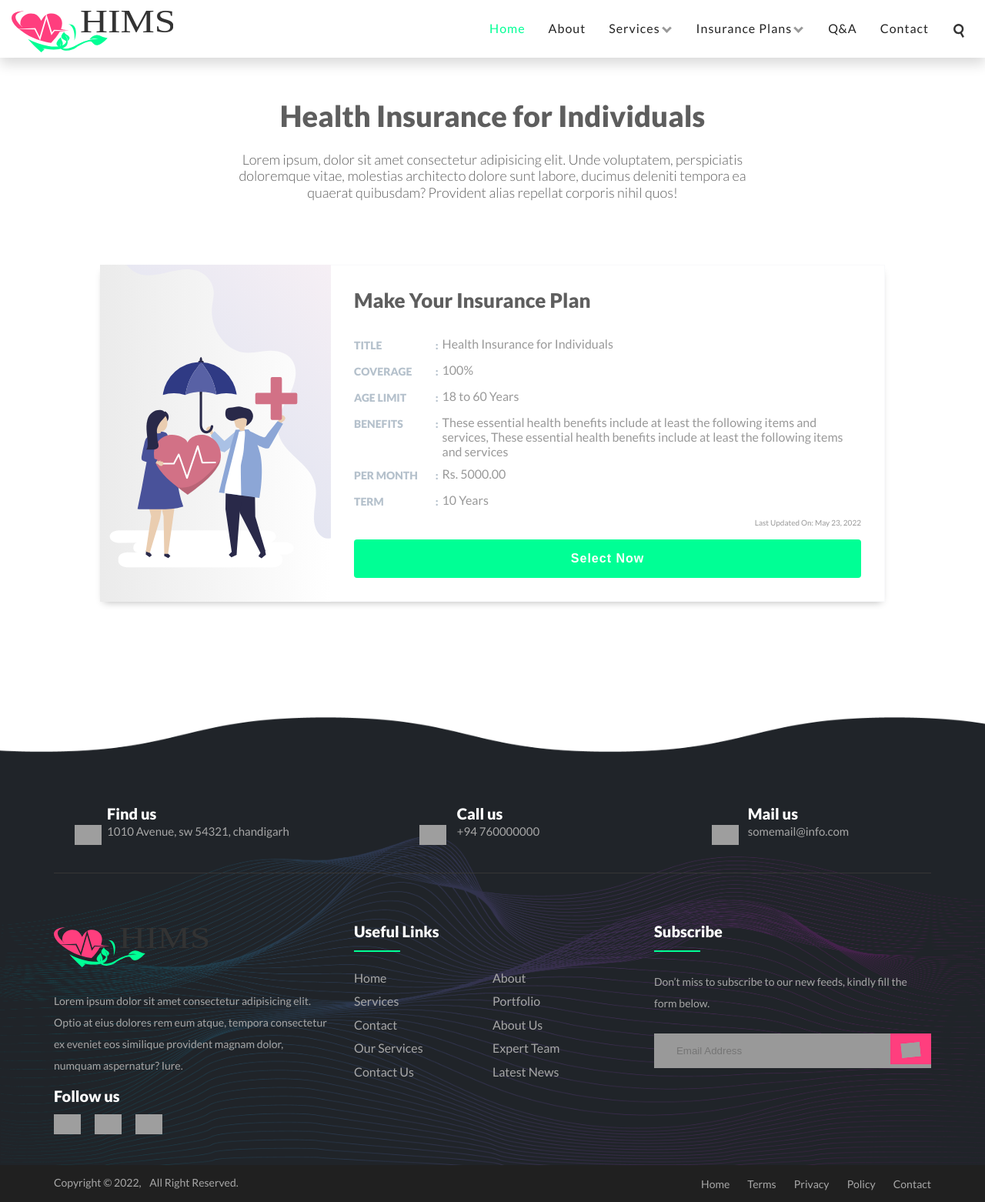
After one commit to ManeeshDev/hims-iwt-final-project, a PHP site: page /policy.php in a window 1280 px wide; the page is wider, and only the part inside the window is pictured. The commit adds this page. Shown: that part at 77% size. Run offline with PHP 8.4, Linux system fonts and the light colour scheme; grey boxes are pictures that could not be loaded.

Commit message:
Make Policy page html/css/js

```diff
--- a/css/app.css
+++ b/css/app.css
@@ -12,3 +12,4 @@
 @import url("./symbols.css");
 @import url("./footer.css");
 @import url("./home.css");
+@import url("./policy.css");
--- a/css/helper.css
+++ b/css/helper.css
@@ -220,6 +220,16 @@
     margin-right: 3rem !important;
 }
 
+.my-5,
+.mt-5 {
+    margin-top: 3rem !important;
+}
+
+.my-5,
+.mb-5 {
+    margin-bottom: 3rem !important;
+}
+
 .py-5,
 .pt-5 {
     padding-top: 3rem !important;
@@ -254,6 +264,15 @@
 }
 
 /* ==== Shadow class === */
+.float-r {
+    float: right !important;
+}
+
+.float-l {
+    float: left !important;
+}
+
+/* ==== Shadow class === */
 .shadow {
     box-shadow: 0 0.5rem 1rem rgba(0, 0, 0, 0.15) !important;
 }
--- /dev/null
+++ b/css/policy.css
@@ -0,0 +1,115 @@
+.policy-header {
+    max-width: 720px;
+    text-align: center;
+}
+
+.policy-header h2,
+.policy-header h6 {
+    max-width: 720px;
+    text-align: center;
+    display: inline-block;
+    vertical-align: middle;
+    margin: 5px 0;
+    color: var(--dark-gray);
+}
+
+.policy-header h2 {
+    font-size: 38px;
+    margin-bottom: 18px;
+}
+
+.policy-header h6 {
+    font-size: 18px;
+    font-weight: lighter;
+}
+
+#policyFormSec {
+    margin-bottom: 150px;
+}
+
+.buy-policy-form {
+    position: relative;
+    max-width: 1020px;
+    width: 100%;
+    margin: auto;
+    background: #fff;
+    -webkit-box-shadow: 0px 5px 10px -5px rgba(0, 0, 0, 0.3);
+    box-shadow: 0px 5px 10px -5px rgba(0, 0, 0, 0.3);
+}
+
+.buy-policy-form>.policy-form-l-bg {
+    position: absolute;
+    left: 0px;
+    top: 0px;
+    bottom: 0px;
+    width: 300px;
+    height: auto;
+    background-image: url('../images/policy-form-img-1.svg');
+    background-size: cover;
+    background-position: center;
+}
+
+.buy-policy-form-right {
+    position: relative;
+    max-width: 900px;
+    width: 100%;
+    margin: auto;
+    margin-right: 0;
+}
+
+.buy-policy-form-right>form {
+    margin-left: 180px;
+    padding: 30px;
+    border: 1px solid #f9fafc;
+    border-left: 0px;
+}
+
+.buy-policy-form-right>form h2 {
+    margin: 0;
+    font-weight: 700;
+    font-size: 26px;
+    text-transform: capitalize;
+    color: var(--dark-gray);
+}
+
+.buy-policy-form-right .form-label {
+    color: var(--form-label);
+    font-weight: 700;
+    -webkit-transition: 0.2s;
+    transition: 0.2s;
+    text-transform: uppercase;
+    line-height: 24px;
+    height: 24px;
+    font-size: 14px;
+    z-index: 1;
+    width: 20%;
+}
+
+.buy-policy-form-right .form-common {
+    display: flex;
+    margin-bottom: 10px;
+}
+
+.buy-policy-form-right .form-common h4 {
+    color: var(--mid-gray);
+    font-weight: 500;
+    margin: 0 5px;
+    width: 100%;
+    width: -moz-available;
+    width: -webkit-fill-available;
+    width: fill-available;
+}
+
+.buy-policy-form-right .primary-btn {
+    font-weight: 700;
+    padding: 13px 35px;
+    font-size: 16px;
+    border: none;
+    width: 100%;
+    margin-top: 15px;
+}
+
+.buy-policy-form-right .updated-on-txt {
+    color: var(--mid-gray);
+    font-size: 10px;
+}
--- a/js/app.js
+++ b/js/app.js
@@ -13,6 +13,7 @@ import * as common from './common.js';
         navigation.menuBarsToggler();
         navigation.toggleSearchInput();
         navigation.scrollToTop();
+        common.setRandomImgToPolicyForm();
 
         !isLoggedUser ? doc.querySelector('.avatar-li').remove() : doc.querySelector('#regAndLogin').remove();
     });
--- a/js/common.js
+++ b/js/common.js
@@ -6,3 +6,11 @@ export const hidePreLoader = (time = 500) => {
         document.querySelector('#preLoader').style.visibility = 'hidden';
     }, time);
 }
+
+export const setRandomImgToPolicyForm = () => {
+    if ((document.URL).includes('policy.php')) {
+        const rndNo = Math.floor(Math.random() * 4) + 1;
+        document.querySelector('.buy-policy-form>.policy-form-l-bg').style.backgroundImage = "url(../images/policy-form-img-" + rndNo + ".svg)";
+    }
+    return false;
+}
--- /dev/null
+++ b/policy.php
@@ -0,0 +1,111 @@
+<?php include_once(dirname(__FILE__) .  '/includes/config.php') ?>
+<!DOCTYPE html>
+<html lang="en">
+
+<head>
+    <meta charset="UTF-8" />
+    <meta name="viewport" content="width=device-width, initial-scale=1.0, shrink-to-fit=no" />
+    <meta name="description" content="">
+    <meta name="keywords" content="">
+    <meta name="author" content="">
+    <title><?= APP_NAME ?> | Health Insurance Policies</title>
+    <!-- Favicon -->
+    <link href="./images/favicon.ico" rel="icon" />
+    <!-- CALL APP STYLE SHEET -->
+    <link href="./css/app.css" rel="stylesheet" />
+</head>
+
+<body class="mobile-view loading">
+
+    <!-- =========== PAGE PRE-LOADER =============================== -->
+    <div class="pre-loader" id="preLoader">
+        <div class="pre-loader-gif"></div>
+    </div>
+
+    <!-- ================================== CALL NAV-BAR HERE ================================== -->
+    <?php include_once(dirname(__FILE__) .  '/components/navigation-bar.php') ?>
+    <!-- ===================================== END NAV-BAR ===================================== -->
+
+    <main>
+        <!-- =========== POLICY HEADER =============================== -->
+        <section id="policyHeaderSec">
+            <div class="container my-5">
+                <div class="row justify-center">
+                    <div class="policy-header mb-30">
+                        <h2>Health Insurance for Individuals</h2>
+                        <h6>Lorem ipsum, dolor sit amet consectetur adipisicing elit. Unde voluptatem,
+                            perspiciatis doloremque vitae, molestias architecto dolore sunt labore,
+                            ducimus deleniti tempora ea quaerat quibusdam? Provident alias repellat corporis
+                            nihil quos!</h6>
+                    </div>
+                </div>
+            </div>
+        </section>
+        <!-- =========== POLICY FORM =============================== -->
+        <section id="policyFormSec">
+            <div class="container my-5">
+                <div class="row">
+                    <div class="buy-policy-form">
+                        <div class="policy-form-l-bg"></div>
+                        <div class="buy-policy-form-right">
+                            <form action="/php/actions/policyAction.php" method="POST" id="buyPolicyForm">
+                                <div class="mb-30">
+                                    <h2>Make Your Insurance Plan</h2>
+                                </div>
+                                <div class="buy-policy-form-common">
+                                    <div class="form-common">
+                                        <span class="form-label">Title <span class="float-r">:</span></span>
+                                        <h4>Health Insurance for Individuals</h4>
+                                    </div>
+                                    <div class="form-common">
+                                        <span class="form-label">Coverage <span class="float-r">:</span></span>
+                                        <h4>100%</h4>
+                                    </div>
+                                    <div class="form-common">
+                                        <span class="form-label">Age Limit <span class="float-r">:</span></span>
+                                        <h4>18 to 60 Years</h4>
+                                    </div>
+                                    <div class="form-common">
+                                        <span class="form-label">Benefits <span class="float-r">:</span></span>
+                                        <h4>These essential health benefits include at least the following items and services,
+                                            These essential health benefits include at least the following items and services</h4>
+                                    </div>
+                                    <div class="form-common">
+                                        <span class="form-label">Per Month <span class="float-r">:</span></span>
+                                        <h4>Rs. 5000.00</h4>
+                                    </div>
+                                    <div class="form-common">
+                                        <span class="form-label">Term <span class="float-r">:</span></span>
+                                        <h4>10 Years</h4>
+                                    </div>
+                                </div>
+                                <span class="updated-on-txt float-r">Last Updated On: May 23, 2022</span>
+                                <div class="form-btn">
+                                    <button type="submit" value="Submit" name="selectNow"  id="selectNow" class="btn primary-btn">Select Now</button>
+                                </div>
+                            </form>
+                        </div>
+                    </div>
+                </div>
+            </div>
+        </section>
+        <!-- =========== END POLICY FORM =============================== -->
+
+        <!--    TODO Remove: Temp added div   -->
+
+
+    </main>
+
+    <!-- ================================ CALL FOOTER HERE ================================ -->
+    <?php include_once(dirname(__FILE__) .  '/components/footer.php') ?>
+    <!-- ================================   END FOOTER    ================================= -->
+
+    <!-- ====== SCROLL TO TOP BUTTON ====== -->
+    <button class="scroll-to-top-btn">
+        <i class="arrow up"></i>
+    </button>
+
+    <!-- CALL APP JS MODULE -->
+    <script src="./js/app.js" type="module"></script>
+</body>
+</html>
```
Also changed, not shown: images/policy-form-img-1.svg (added), images/policy-form-img-2.svg (added), images/policy-form-img-3.svg (added), images/policy-form-img-4.svg (added).
